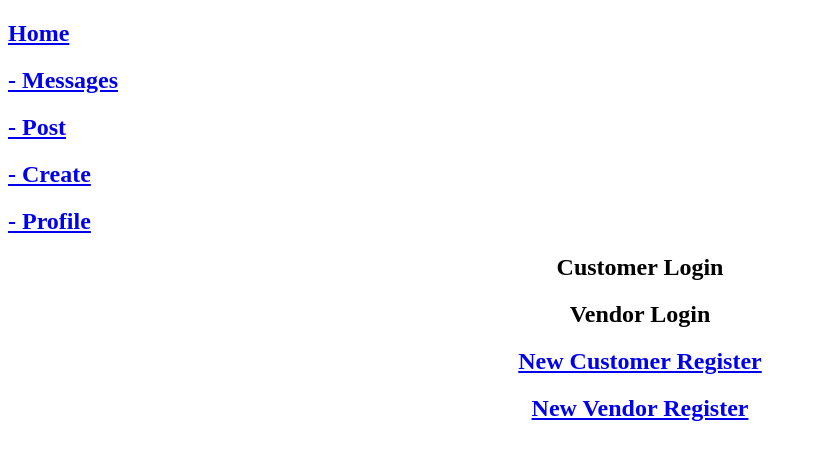
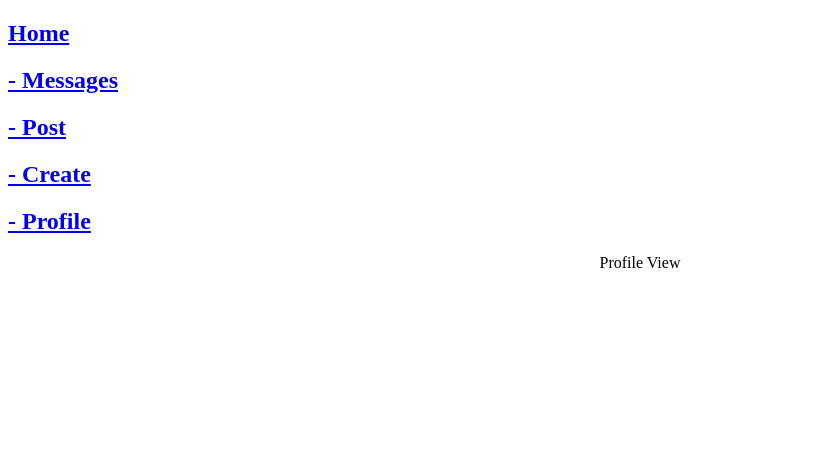
Before and after one commit to jenn-ah/c25-final, an Angular app: page /profile in a window 1280 px wide. Before the commit this address led to /. Shown: the top 460 px of the page, without its empty margins (0-817 px from the left). Built offline with nearby package versions, Linux system fonts and the light colour scheme.

Commit message:
wired profile and front end boiler for customer is done

```diff
--- a/src/app/app-routing.module.ts
+++ b/src/app/app-routing.module.ts
@@ -4,12 +4,14 @@ import { LandingPageComponent } from '../../src/pages/landingPage.component'
 import { MessageComponent } from 'src/pages/message/message.component';
 import { PostsComponent } from 'src/pages/posts/posts.component';
 import { CreateComponent } from 'src/pages/create/create.component';
+import { ProfileComponent } from 'src/pages/profile/profile.component';
 
 const routes: Routes = [
   { path:'', component: LandingPageComponent},
   { path:'messages', component: MessageComponent},
   { path:'posts', component: PostsComponent},
   { path:'create', component: CreateComponent},
+  { path:'profile', component: ProfileComponent},
   { path:'**', redirectTo:'', pathMatch: 'full'},
 ];
 
--- a/src/app/app.module.ts
+++ b/src/app/app.module.ts
@@ -11,6 +11,7 @@ import { DashboardComponent } from 'src/component/dashboard/dashboard.component'
 import { MessageComponent } from 'src/pages/message/message.component';
 import { PostsComponent } from 'src/pages/posts/posts.component';
 import { CreateComponent } from 'src/pages/create/create.component';
+import { ProfileComponent } from 'src/pages/profile/profile.component';
 
 
 @NgModule({
@@ -21,7 +22,8 @@ import { CreateComponent } from 'src/pages/create/create.component';
     DashboardComponent,
     MessageComponent,
     PostsComponent,
-    CreateComponent
+    CreateComponent,
+    ProfileComponent
 
   ],
   imports: [
--- a/src/component/dashboard/dashboard.component.html
+++ b/src/component/dashboard/dashboard.component.html
@@ -1,6 +1,6 @@
 <div class="dashboard">
 
-    <h2><a routerLink="/">Home</a></h2>
+    <h2><a routerLink="/home">Home</a></h2>
     <h2><a routerLink="/messages"> - Messages</a></h2>
     <h2><a routerLink="/posts"> - Post</a></h2>
     <h2><a routerLink="/create"> - Create</a></h2>
--- /dev/null
+++ b/src/pages/profile/profile.component.html
@@ -0,0 +1 @@
+Profile View
--- /dev/null
+++ b/src/pages/profile/profile.component.ts
@@ -0,0 +1,18 @@
+import { Component, OnInit } from '@angular/core';
+import { BackendService } from "../../app/services/backend.service";
+import { Router } from '@angular/router';
+
+@Component({
+    templateUrl: './profile.component.html',
+    styleUrls: ['./profile.component.scss']
+})
+
+export class ProfileComponent implements OnInit {
+
+    constructor(private backend: BackendService, private router: Router) {
+
+    }
+
+    ngOnInit() { }
+
+}
```
Also changed, not shown: src/pages/profile/profile.component.scss (added).
